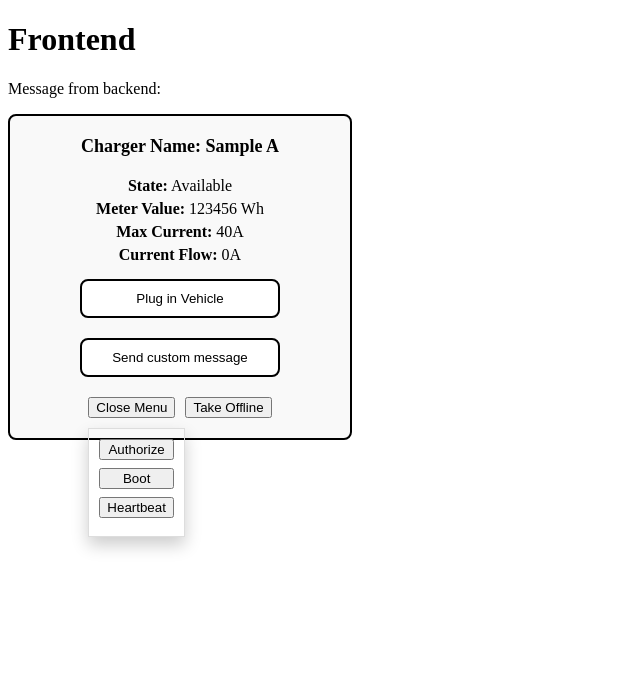
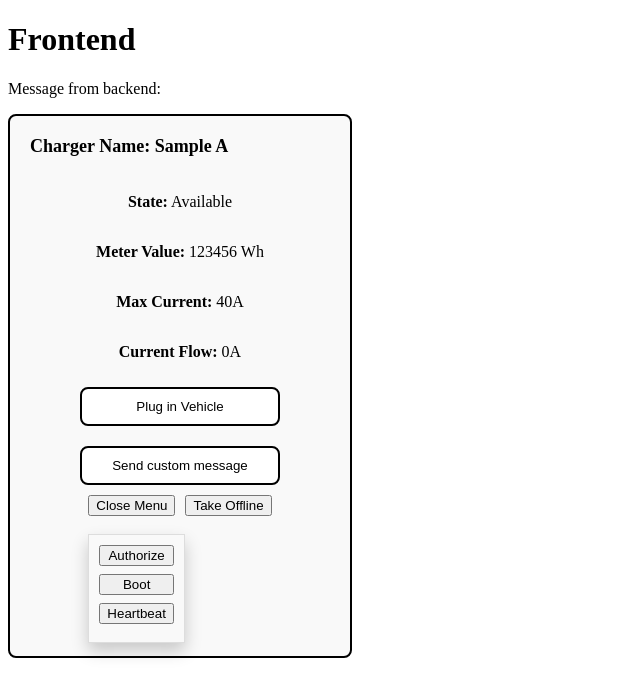
Before and after one commit to pglob/ocpp-charger-sim, a React (Create React App) app in the folder frontend/: page / in a window 1280 px wide. Both pictures are taken after a click on the button "Send Messages". Shown: the top 696 px of the page, without its empty margins (0-640 px from the left). Built offline with nearby package versions, Linux system fonts and the light colour scheme; no server answers.

Commit message:
common styles

```diff
--- a/frontend/src/components/Button.js
+++ b/frontend/src/components/Button.js
@@ -4,6 +4,7 @@ import AuthorizeButton from '../components/buttons/AuthorizeButton';
 import BootButton from '../components/buttons/BootButton';
 import HeartbeatButton from '../components/buttons/HeartbeatButton';
 import ButtonBase from './buttons/ButtonBase';
+import '../styles/styles.css';
 
 // Implementation of the button component, which includes a drop-down menu and an online/offline button
 function Button({ isOnline, setIsOnline }) {
@@ -33,34 +34,23 @@ function Button({ isOnline, setIsOnline }) {
   };
 
   return (
-    <div style={{ position: 'relative' }}>
+    <div className="button-container">
       {isOnline && (
         <>
           {/* Dropdown toggle button */}
-          <button onClick={handleDropdown} style={{ marginRight: '10px' }}>
+          <button onClick={handleDropdown} className="dropdown-toggle">
             {openDropdown ? 'Close Menu' : 'Send Messages'}
           </button>
 
           {/* Dropdown menu */}
           {openDropdown && (
-            <div
-              style={{
-                position: 'absolute',
-                top: '100%',
-                border: '1px solid #ddd',
-                padding: '10px',
-                marginTop: '10px',
-                boxShadow: '0px 8px 16px rgba(0, 0, 0, 0.2)',
-                display: 'flex',
-                flexDirection: 'column',
-              }}
-            >
+            <div className="dropdown-menu">
               {/* Render buttons dynamically */}
               {buttons.map((button) => (
                 <button
                   key={button.name}
                   onClick={() => button.postRequest()} // Trigger specific button's postRequest
-                  style={{ marginBottom: '8px' }}
+                  className="dropdown-button"
                 >
                   {button.name}
                 </button>
@@ -71,7 +61,7 @@ function Button({ isOnline, setIsOnline }) {
       )}
 
       {/* Bring Online/Take Offline button */}
-      <button onClick={handleOnlineOffline} style={{ marginTop: '10px' }}>
+      <button onClick={handleOnlineOffline} className="dropdown-button">
         {isOnline ? 'Take Offline' : 'Bring Online'}
       </button>
     </div>
--- a/frontend/src/components/ChargerFrame.js
+++ b/frontend/src/components/ChargerFrame.js
@@ -1,5 +1,6 @@
 import React, { useState } from 'react';
 import { Button } from './Button';
+import '../styles/styles.css';
 
 function ChargerFrame() {
   const [isOnline, setIsOnline] = useState(true); // Track online/offline state
@@ -12,26 +13,8 @@ function ChargerFrame() {
   ];
 
   return (
-    <div
-      style={{
-        width: '300px',
-        border: '2px solid #000',
-        borderRadius: '8px',
-        padding: '20px',
-        display: 'flex',
-        flexDirection: 'column',
-        justifyContent: 'flex-start',
-        alignItems: 'center',
-        backgroundColor: '#f9f9f9',
-      }}
-    >
-      <div
-        style={{
-          marginBottom: '20px', // Larger gap for Charger Name
-          fontSize: '18px', // Larger font for Charger Name
-          fontWeight: 'bold', // Bold Charger Name
-        }}
-      >
+    <div className="charger-frame">
+      <div className="charger-name">
         <p style={{ margin: '0', textAlign: 'left' }}>
           <strong>Charger Name:</strong> Sample A
         </p>
@@ -40,9 +23,9 @@ function ChargerFrame() {
       {/*the data displayed below for State, Meter value etc are temporary, will replace
     with real data later*/}
       {textContent.map((item, index) => (
-        <div key={index} style={{ marginBottom: '5px' }}>
+        <div key={index} className="text-item">
           {/* Smaller margin */}
-          <p style={{ margin: '0', textAlign: 'left' }}>
+          <p className="text-item">
             {/* Left-aligned text */}
             <strong>{item.label}:</strong> {item.value}
           </p>
@@ -50,32 +33,8 @@ function ChargerFrame() {
       ))}
       {isOnline && (
         <>
-          <button
-            style={{
-              width: '200px',
-              padding: '10px',
-              margin: '10px 0',
-              border: '2px solid #000',
-              borderRadius: '8px',
-              backgroundColor: '#fff',
-              cursor: 'pointer',
-            }}
-          >
-            Plug in Vehicle
-          </button>
-          <button
-            style={{
-              width: '200px',
-              padding: '10px',
-              margin: '10px 0',
-              border: '2px solid #000',
-              borderRadius: '8px',
-              backgroundColor: '#fff',
-              cursor: 'pointer',
-            }}
-          >
-            Send custom message
-          </button>
+          <button className="button">Plug in Vehicle</button>
+          <button className="button">Send custom message</button>
         </>
       )}
       <Button isOnline={isOnline} setIsOnline={setIsOnline} />
--- /dev/null
+++ b/frontend/src/styles/styles.css
@@ -0,0 +1,67 @@
+/* Container for the Button component */
+.button-container {
+  position: relative;
+}
+/* Style for the dropdown toggle button */
+.dropdown-toggle {
+  margin-right: 10px;
+}
+
+/* Style for the dropdown menu */
+.dropdown-menu {
+  position: absolute;
+  top: 100%;
+  border: 1px solid #ddd;
+  padding: 10px;
+  margin-top: 10px;
+  box-shadow: 0px 8px 16px rgba(0, 0, 0, 0.2);
+  display: flex;
+  flex-direction: column;
+}
+
+/* Style for buttons*/
+.button {
+  width: 200px;
+  padding: 10px;
+  margin: 10px 0;
+  border: 2px solid #000;
+  border-radius: 8px;
+  background-color: #fff;
+  cursor: pointer;
+}
+
+.dropdown-button {
+  margin-bottom: 8px;
+}
+/* Style for the ChargerFrame component */
+.charger-frame {
+  width: 300px;
+  border: 2px solid #000;
+  border-radius: 8px;
+  padding: 20px;
+  display: flex;
+  flex-direction: column;
+  justify-content: flex-start;
+  align-items: center;
+  background-color: #f9f9f9;
+  height: 500px;
+}
+
+/* Style for the Charger Name */
+.charger-name {
+  margin-bottom: 20px; /* Larger gap for Charger Name */
+  font-size: 18px; /* Larger font for Charger Name */
+  font-weight: bold; /* Bold Charger Name */
+  width: 100%;
+}
+
+.text-content {
+  width: 100%;
+  margin-bottom: 5px; /* Smaller margin */
+}
+
+.text-content p {
+  margin: 0;
+  text-align: left; /* Left-aligned text */
+  font-size: 16px; /* Optional: Set a consistent font size */
+}
```
